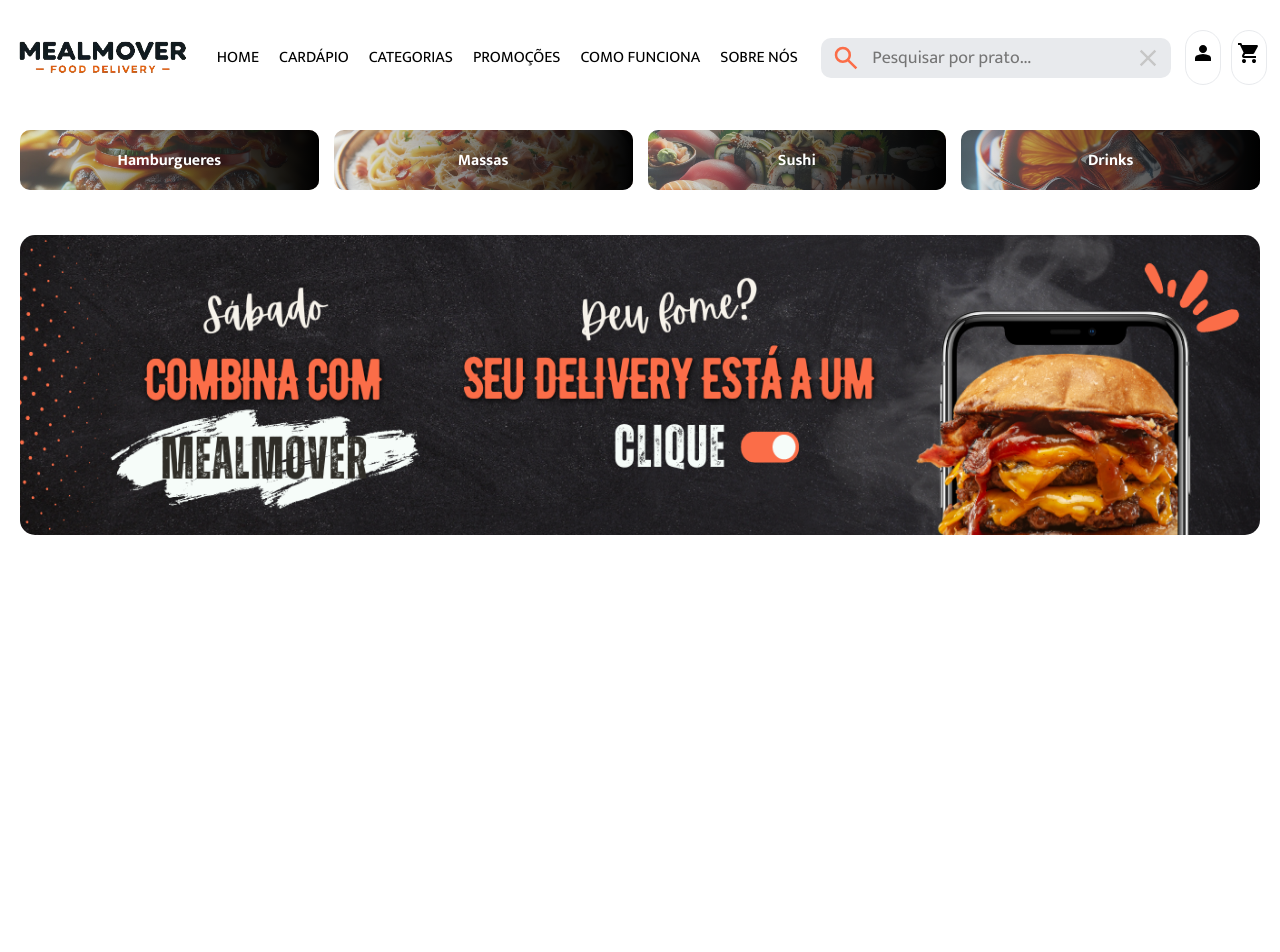
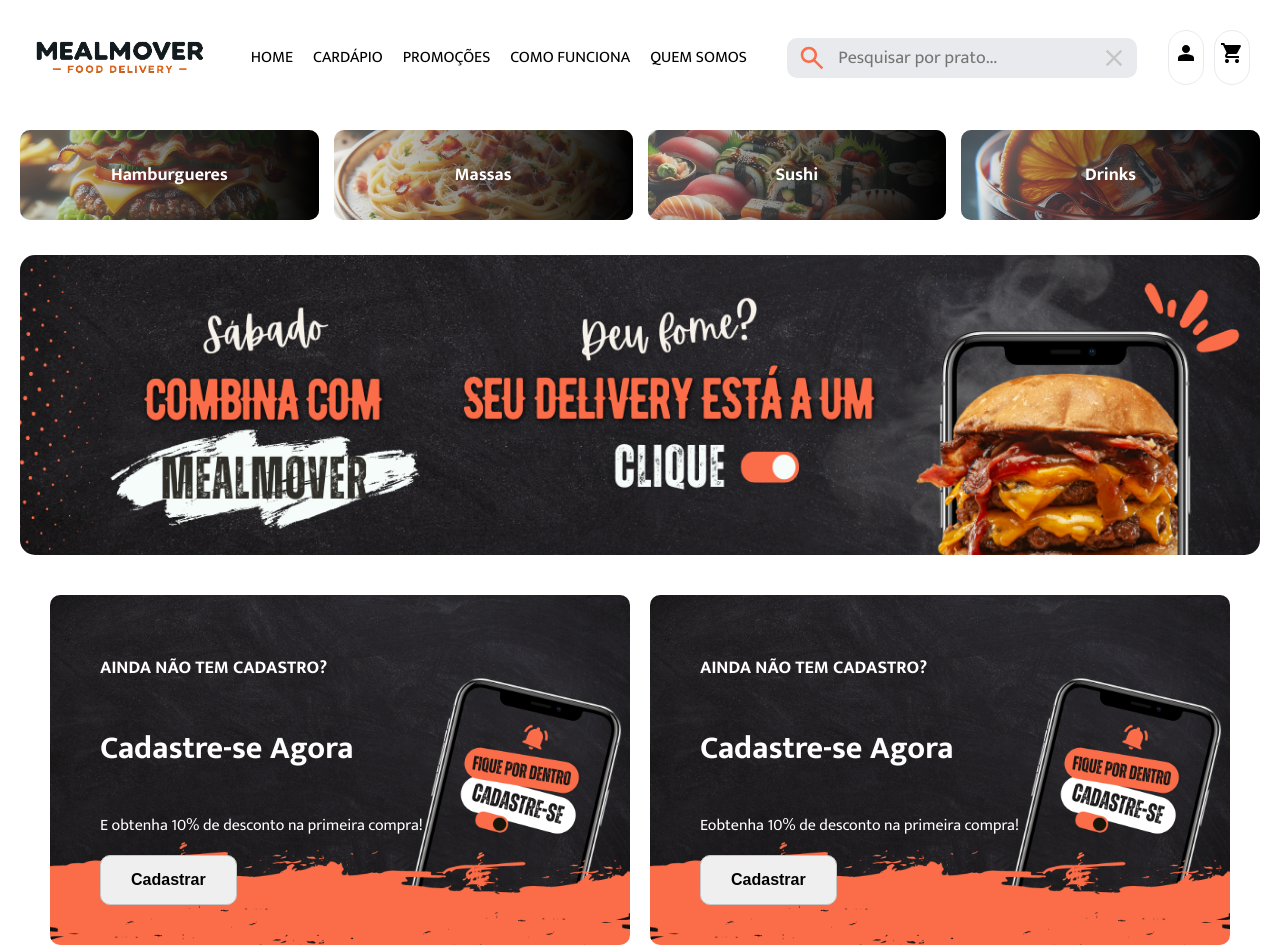
Before and after one commit to gbr-azv/Python-React-Docker-App, a React (Create React App) app in the folder Client/: page / in a window 1280 px wide. Shown: the top 952 px of the page. Before the commit the page ends 800 px from the top, so only its background shows below. Built offline with nearby package versions, Linux system fonts and the light colour scheme; a web font is replaced by a local one.

Commit message:
:hammer: feat[refactor]: add cards component and adjust other components

```diff
--- a/Client/package.json
+++ b/Client/package.json
@@ -11,6 +11,7 @@
     "react": "^18.3.1",
     "react-bootstrap": "^2.10.2",
     "react-dom": "^18.3.1",
+    "react-router-dom": "^6.23.1",
     "react-scripts": "5.0.1",
     "web-vitals": "^2.1.4"
   },
--- a/Client/src/App.js
+++ b/Client/src/App.js
@@ -1,6 +1,8 @@
 import Navbar from './components/Navbar';
 import Slider from './components/Slider';
 import Banner from './components/Banner';
+import Wrapper from './components/Wrapper';
+import Card from './components/Card';
 
 function App() {
   return (
@@ -8,6 +10,22 @@
       <Navbar />
       <Slider />
       <Banner />
+      <Wrapper>
+        <Card
+          header3="Ainda não tem cadastro?"
+          header1="Cadastre-se Agora"
+          paragraph="E obtenha 10% de desconto na primeira compra!"
+          button="Cadastrar"
+        >
+        </Card>
+        <Card
+          header3="Ainda não tem cadastro?"
+          header1="Cadastre-se Agora"
+          paragraph="Eobtenha 10% de desconto na primeira compra!"
+          button="Cadastrar"
+        >
+        </Card>
+      </Wrapper>
     </div>
   );
 }
--- a/Client/src/components/Banner/Banner.css
+++ b/Client/src/components/Banner/Banner.css
@@ -5,13 +5,20 @@
     max-width: 100%;
     height: auto;
     box-sizing: border-box;
-    padding: 20px;
+    padding: 10px 20px;
 }
 
 .image {
     width: 100%;
     height: auto;
     border-radius: 15px;
+    transition: box-shadow 0.3s ease;
+}
+
+.image:hover {
+    -webkit-box-shadow: 0px 15px 5px -7px rgba(0,0,0,0.75);
+    -moz-box-shadow: 0px 15px 5px -7px rgba(0,0,0,0.75);
+    box-shadow: 0px 15px 5px -7px rgba(0,0,0,0.75);
 }
 
 @media (max-width: 1440px) {
--- /dev/null
+++ b/Client/src/components/Card/Card.css
@@ -0,0 +1,55 @@
+.cards {
+    display: flex;
+    flex-direction: column;
+    justify-content: center;
+    align-items: start;
+    width: 50%;
+    max-width: 50%;
+    height: 350px;
+    color: #fff;
+    padding: 30px 50px;
+    box-sizing: border-box;
+    border-radius: 10px;
+    background-image: url('http://127.0.0.1:8080/cadastro.png');
+    background-size: cover;
+    background-position: center;
+    background-repeat: no-repeat;
+    transition: transform ease 0.3s, box-shadow ease 0.3s;
+}
+
+.cards:hover {
+    transform: translateY(-5px);
+    -webkit-box-shadow: 10px 10px 18px -8px rgba(251,109,72,1);
+    -moz-box-shadow: 10px 10px 18px -8px rgba(251,109,72,1);
+    box-shadow: 10px 10px 18px -8px rgba(251,109,72,1);
+}
+
+.header3 {
+    font-size: 18px;
+    text-transform: uppercase;
+    font-weight: bold;
+}
+
+.header1 {
+    font-size: 32px;
+}
+
+.paragraph {
+    font-size: 16px;
+}
+
+.button {
+    padding: 15px 30px;
+    border: 0.5px solid #c6c6c6;
+    font-size: 16px;
+    font-weight: bold;
+    color: #000;
+    border-radius: 10px;
+    transition: background-color ease 0.3s, color ease 0.3s;
+}
+
+.button:hover {
+    background-color: #c6c6c6;
+    color: #fff;
+    cursor: pointer;
+}
--- /dev/null
+++ b/Client/src/components/Card/Card.js
@@ -0,0 +1,13 @@
+import './Card.css'
+
+export const Card = (props) => {
+
+    return (
+        <div className="cards">
+            <h3 className="header3">{props.header3}</h3>
+            <h1 className="header1">{props.header1}</h1>
+            <p className="paragraph">{props.paragraph}</p>
+            <button className="button">{props.button}</button>
+        </div>
+    );
+}
--- /dev/null
+++ b/Client/src/components/Card/index.js
@@ -0,0 +1,3 @@
+import { Card } from './Card';
+
+export default Card;
--- a/Client/src/components/Categories/Categories.css
+++ b/Client/src/components/Categories/Categories.css
@@ -2,7 +2,7 @@
     display: flex;
     align-items: center;
     justify-content: center;
-    height: 70px;
+    height: 100px;
     width: 200px;
     background-color: #E8EAED;
     border-radius: 10px;
@@ -16,6 +16,7 @@
     -webkit-box-shadow: 10px 10px 18px -8px rgba(251,109,72,1);
     -moz-box-shadow: 10px 10px 18px -8px rgba(251,109,72,1);
     box-shadow: 10px 10px 18px -8px rgba(251,109,72,1);
+    cursor: pointer;
 }
 
 .title {
@@ -65,11 +66,11 @@
 @media (max-width: 1440px) {
 
     .card {
-        height: 60px;
+        height: 90px;
         width: 200px;
     }
 
     .title {
-        font-size: 16px;
+        font-size: 18px;
     }
 }
--- a/Client/src/components/Navbar/Navbar.js
+++ b/Client/src/components/Navbar/Navbar.js
@@ -13,10 +13,9 @@
             <div className="links">
                 <a href="Home">Home</a>
                 <a href="Menu">Cardápio</a>
-                <a href="Categorias">Categorias</a>
                 <a href="Promocoes">Promoções</a>
                 <a href="Promocoes">Como Funciona</a>
-                <a href="Sobre">Sobre Nós</a>
+                <a href="Sobre">Quem Somos</a>
             </div>
             <div className="search">
                 <svg xmlns="http://www.w3.org/2000/svg" height="30px" viewBox="0 -960 960 960" width="30px" fill="#fb6d48">
--- /dev/null
+++ b/Client/src/components/Wrapper/Wrapper.css
@@ -0,0 +1,10 @@
+.wrapper {
+    display: flex;
+    width: 100%;
+    max-width: 100%;
+    align-items: center;
+    justify-content: center;
+    gap: 20px;
+    padding: 30px 50px;
+    box-sizing: border-box;
+}
--- /dev/null
+++ b/Client/src/components/Wrapper/Wrapper.js
@@ -0,0 +1,7 @@
+import './Wrapper.css'
+
+export const Wrapper = ({ children }) => {
+    return (
+        <div className="wrapper">{ children }</div>
+    );
+}
--- /dev/null
+++ b/Client/src/components/Wrapper/index.js
@@ -0,0 +1,3 @@
+import { Wrapper } from './Wrapper';
+
+export default Wrapper;
```
Also changed, not shown: Client/public/cadastro.png (added), 1 other file (tests, documents, lock files or other folders).
